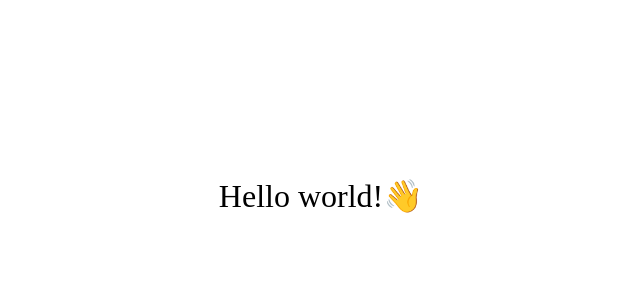
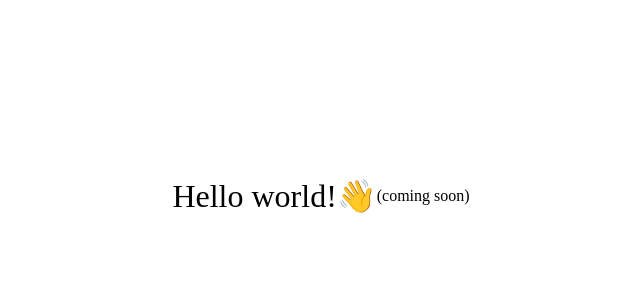
Before and after one commit to nikolinas/gatsby-starter-hello-world, a Gatsby site: page / in a window 1280 px wide. Shown: the whole page, without its empty margins (319-959 px from the left). Built offline with nearby package versions, Linux system fonts and the light colour scheme; Gatsby itself is replaced by a stand-in of ours.

Commit message:
Update index.js

```diff
--- a/src/pages/index.js
+++ b/src/pages/index.js
@@ -1,5 +1,5 @@
 import React from "react"
 
 export default function Home() {
-  return <div style={{ display: 'flex', justifyContent : 'center', alignItems : 'center', height : 200, marginTop : '6rem', fontSize : '2rem' }}>Hello world!👋</div>
+  return <div style={{ display: 'flex', justifyContent : 'center', alignItems : 'center', height : 200, marginTop : '6rem', fontSize : '2rem' }}>Hello world!👋 <br/> <span style={{ fontSize: '1rem' }}>(coming soon)</span></div>
 }
```
